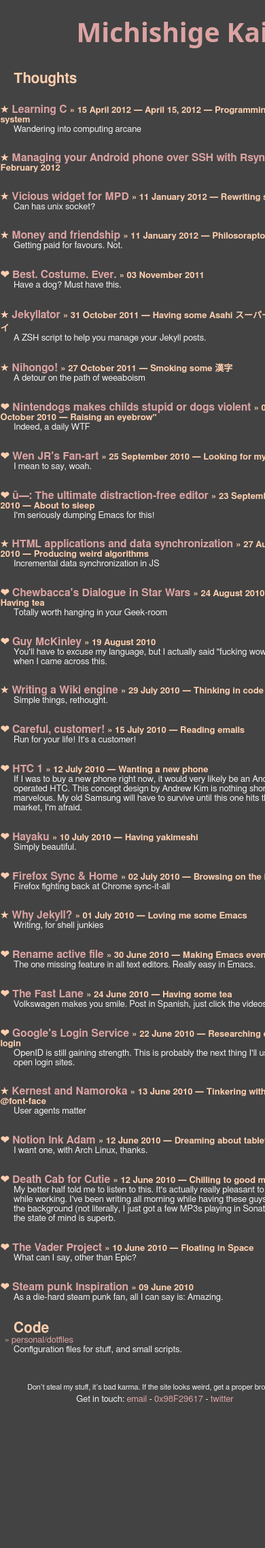
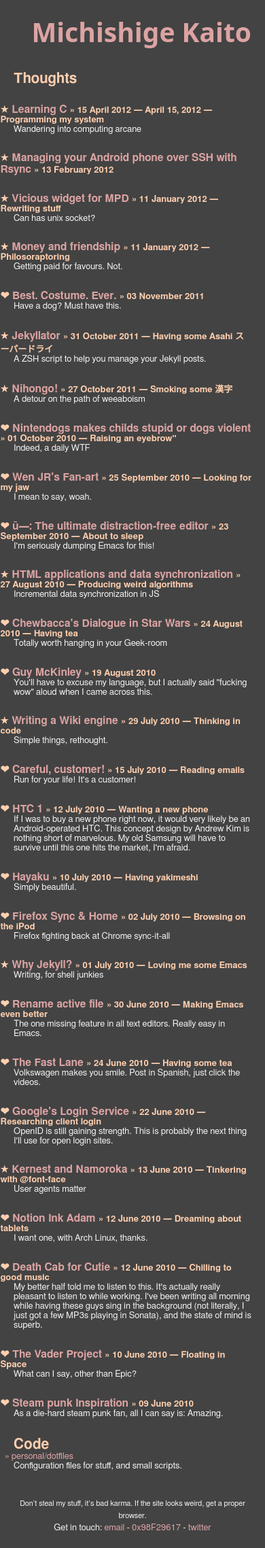
Before and after one commit to mkaito/mkaito.github.com, a Jekyll site: the page built from index.html, in a window 390 px wide. Shown: the whole page at 68% size. Built offline with Jekyll 4.4.1, drawn with Linux system fonts in a browser that asks for light colours; some web fonts are replaced; Markdown is read by kramdown in place of the engine named in the settings; before the commit the page ends 2088 px from its top, so only the background shows below that.

Commit message:
Minor css updates

```diff
--- a/css/style.css
+++ b/css/style.css
@@ -146,14 +146,14 @@ ins                                                          {background-color:
 mark                                                         {background-color: #fcd700; color: #000; font-style: italic; font-weight: bold;}
 
 /* Page layout */
-body                         { min-height: 100%; max-width: 62em; min-width: 32em; margin: 0 auto; /* center */ padding: 0 20px; }
+body                         { min-height: 100%; max-width: 62em; min-width: 20em; margin: 0 auto; /* center */ padding: 0 20px; }
 
 body > header                { height: 8em; position: relative; }
 body > header h1             { position: absolute; top: 0.5em; right: 0; }
 
 article                      { margin: 2em 0; }
 article hgroup               { position: relative; }
-article hgroup h1            { position: absolute; left: 0; bottom: 0; }
+article hgroup h1            { position: absolute; left: 0; bottom: 0; text-overflow: ellipsis; }
 article hgroup h2            { font-size: 1.2em; font-weight: 100;
                                position: absolute; right: 0; bottom: 0; }
 article footer p:first-child { text-align: right; font-size: 0.8em;}
@@ -237,9 +237,7 @@ body > footer p + p          { margin-top: -1.5em; font-size: 1em; }
 
 /* Print styles!
 -------------------------------------------------------------------------------*/
-@media print                                                 {
-
-
+@media print                 {
 
 }
 
@@ -248,9 +246,9 @@ body > footer p + p          { margin-top: -1.5em; font-size: 1em; }
 -------------------------------------------------------------------------------*/
 
 /* Consider this: www.cloudfour.com/css-media-query-for-mobile-is-fools-gold/ */
-@media screen and (max-device-width: 480px)                  {
-
-
+@media screen and (max-device-width: 720px)                  {
+    body > header            { height: 6em; margin-bottom: 8em; }
+    body > header h1         { top: 1em; right: 0; }
 }
 
 @media all and (orientation: portrait)                       {
```
